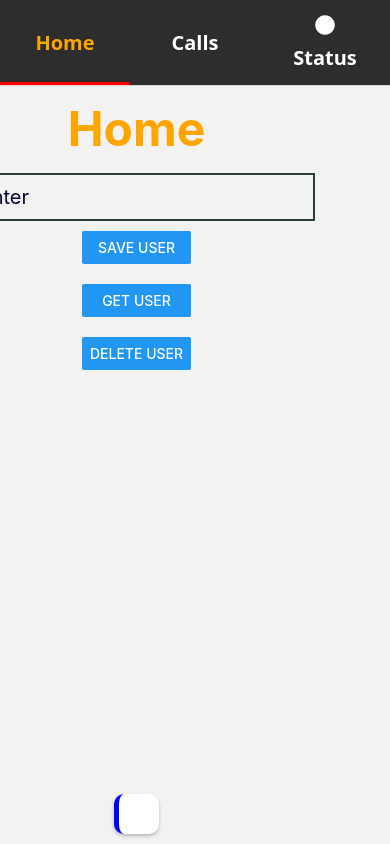
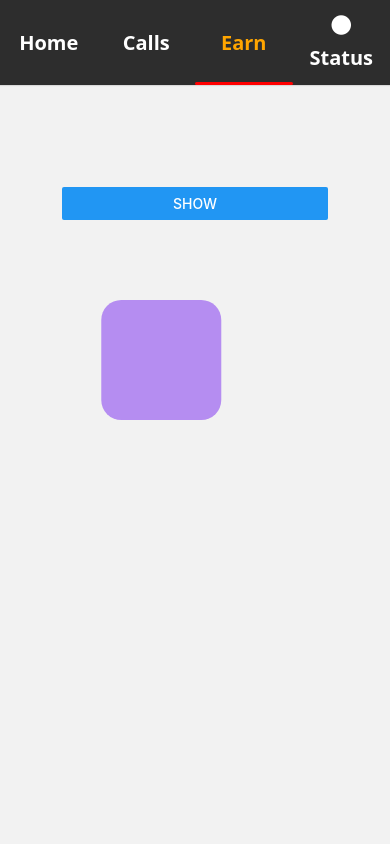
Before and after one commit to nuruddin-osman/react-native-navigation, a React Native app: screen /Earn in a window 390 px wide. Built offline with nearby package versions, Linux system fonts and the light colour scheme.

Commit message:
React native ReAnimated setup and practice done

```diff
--- a/App.jsx
+++ b/App.jsx
@@ -31,6 +31,7 @@ import Status from './src/screens/topTab/Status';
 import { StatusBar, View } from 'react-native';
 import { styles } from './src/style';
 import { store } from './src/redux/store';
+import Earn from './src/screens/topTab/Earn';
 
 const Tab = createMaterialTopTabNavigator();
 
@@ -91,6 +92,7 @@ const App = () => {
         >
           <Tab.Screen name="Home" component={Home} />
           <Tab.Screen name="Calls" component={Calls} />
+          <Tab.Screen name="Earn" component={Earn} />
           <Tab.Screen
             name="Status"
             component={Status}
--- /dev/null
+++ b/src/hooks/useThemedTextStyle.js
@@ -0,0 +1,12 @@
+// src/hooks/useThemedTextStyle.js
+import { useColorScheme } from 'react-native';
+
+const useThemedTextStyle = () => {
+  const colorScheme = useColorScheme();
+
+  return {
+    color: colorScheme === 'dark' ? 'white' : 'black',
+  };
+};
+
+export default useThemedTextStyle;
--- /dev/null
+++ b/src/screens/topTab/Earn.jsx
@@ -0,0 +1,116 @@
+import React, { useState } from 'react';
+import { Button, Dimensions, ScrollView, StyleSheet, View } from 'react-native';
+import Animated, {
+  useSharedValue,
+  withDelay,
+  withTiming,
+} from 'react-native-reanimated';
+import useThemedTextStyle from '../../hooks/useThemedTextStyle';
+import WithTiming from './WithTiming';
+
+const DURATION = 1000;
+const DELAY = 500;
+
+const text = ['React', 'Native', 'Reanimated'];
+const width = Dimensions.get('window').width;
+
+const Earn = () => {
+  const textColor = useThemedTextStyle();
+  const [isShown, setShown] = useState(false);
+
+  const opacity1 = useSharedValue(0);
+  const opacity2 = useSharedValue(0);
+  const opacity3 = useSharedValue(0);
+
+  // prettier-ignore
+  const show = () => {
+        if (isShown) {
+            opacity3.value = withDelay(0 * DELAY, withTiming(0, { duration: DURATION }));
+            opacity2.value = withDelay(1 * DELAY, withTiming(0, { duration: DURATION }));
+            opacity1.value = withDelay(2 * DELAY, withTiming(0, { duration: DURATION }));
+        }
+        else {
+            opacity1.value = withDelay(0 * DELAY, withTiming(1, { duration: DURATION }));
+            opacity2.value = withDelay(1 * DELAY, withTiming(1, { duration: DURATION }));
+            opacity3.value = withDelay(2 * DELAY, withTiming(1, { duration: DURATION }));
+        }
+
+        setShown(!isShown);
+    };
+  return (
+    <ScrollView>
+      <View style={styles.container}>
+        <View>
+          <View style={styles.text}>
+            <Animated.Text
+              style={[styles.label, textColor, { opacity: opacity1 }]}
+            >
+              {text[0]}
+            </Animated.Text>
+
+            <Animated.Text
+              style={[styles.label, textColor, { opacity: opacity2 }]}
+            >
+              {text[1]}
+            </Animated.Text>
+
+            {width > 450 && (
+              <Animated.Text
+                style={[styles.label, textColor, { opacity: opacity3 }]}
+              >
+                {text[2]}
+              </Animated.Text>
+            )}
+          </View>
+
+          {width <= 450 && (
+            <Animated.Text
+              style={[styles.label, textColor, { opacity: opacity3 }]}
+            >
+              {text[2]}
+            </Animated.Text>
+          )}
+
+          <Button title={isShown ? 'Hide' : 'Show'} onPress={show} />
+        </View>
+        <View>
+          <WithTiming />
+        </View>
+      </View>
+    </ScrollView>
+  );
+};
+
+const styles = StyleSheet.create({
+  container: {
+    flex: 1,
+    alignItems: 'center',
+    justifyContent: 'center',
+    height: '100%',
+    flexDirection: 'column',
+  },
+  text: {
+    flexDirection: 'row',
+  },
+  tab: {
+    paddingHorizontal: 20,
+    paddingVertical: 10,
+  },
+  label: {
+    fontSize: 42,
+    textAlign: 'center',
+    fontWeight: 'bold',
+    marginRight: 8,
+  },
+  divider: {
+    borderRightWidth: 1,
+    borderRightColor: '#ddd',
+  },
+  animatedBorder: {
+    height: 8,
+    width: 64,
+    backgroundColor: 'tomato',
+    borderRadius: 20,
+  },
+});
+export default Earn;
--- /dev/null
+++ b/src/screens/topTab/WithTiming.jsx
@@ -0,0 +1,42 @@
+import React, { useEffect } from 'react';
+import { Dimensions, StyleSheet, View } from 'react-native';
+import Animated, {
+  useSharedValue,
+  useAnimatedStyle,
+  withTiming,
+  withRepeat,
+} from 'react-native-reanimated';
+
+const width = Dimensions.get('window').width;
+
+const WithTiming = () => {
+  const offset = useSharedValue(width / 2 - 160);
+
+  const animatedStyles = useAnimatedStyle(() => ({
+    transform: [{ translateX: offset.value }],
+  }));
+
+  useEffect(() => {
+    offset.value = withRepeat(
+      withTiming(-offset.value, { duration: 1750 }),
+      -1,
+      true,
+    );
+  }, []);
+  return (
+    <View style={{ marginTop: 80 }}>
+      <Animated.View style={[styles.box, animatedStyles]} />
+    </View>
+  );
+};
+
+export default WithTiming;
+
+const styles = StyleSheet.create({
+  box: {
+    height: 120,
+    width: 120,
+    backgroundColor: '#b58df1',
+    borderRadius: 20,
+  },
+});
```
